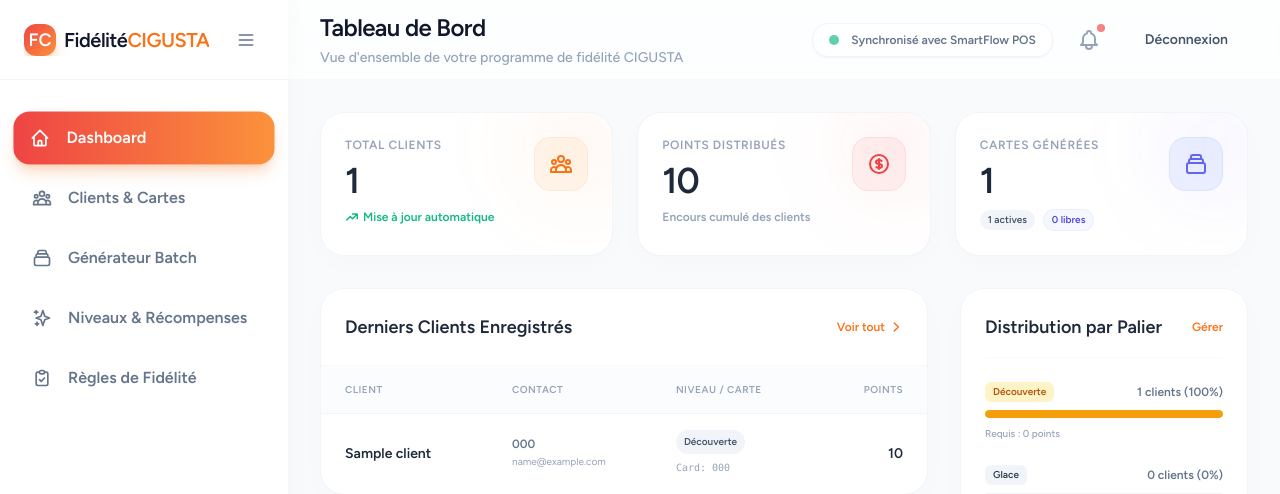
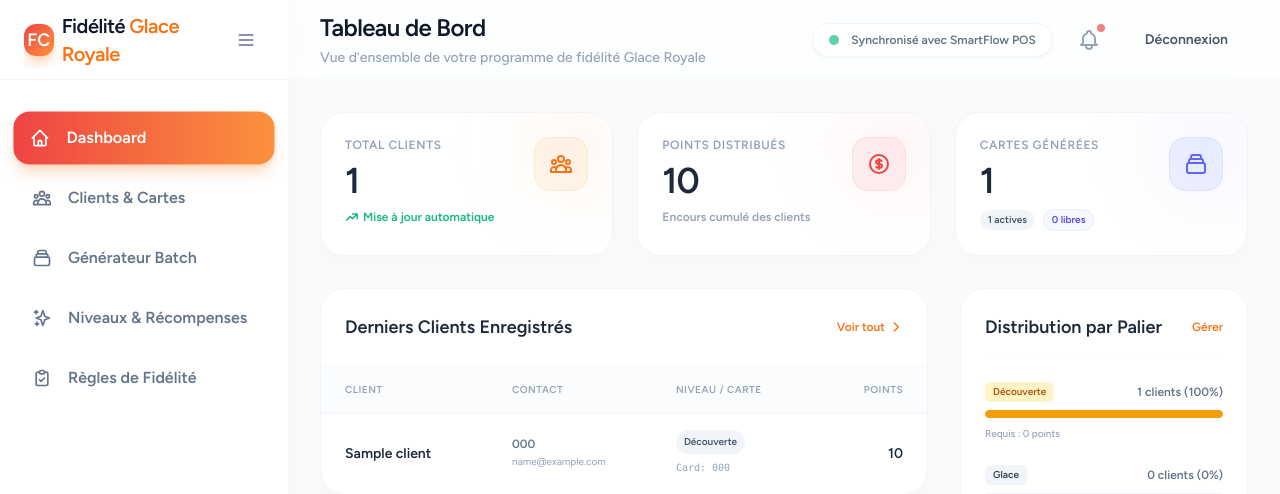
Before and after one commit to seo-ben/fideliteglaceroyale, a Laravel app: page /dashboard in a window 1280 px wide. Shown: the top 494 px of the page. Run offline with Laravel 12, Linux system fonts and the light colour scheme; a user stored in the database is signed in; data comes from the database, SQL or seed files in the repository; tables that the repository leaves empty hold one stand-in row (values such as "Sample post"); style sheets or scripts are compiled from the project's sources; some libraries are stand-ins or nearby versions.

Commit message:
feat: Glace Royale logo and branding + auto-build assets on deploy

```diff
--- a/resources/js/Layouts/AuthenticatedLayout.jsx
+++ b/resources/js/Layouts/AuthenticatedLayout.jsx
@@ -21,7 +21,7 @@ export default function AuthenticatedLayout({ header, children }) {
                     {sidebarOpen && (
                         <Link href="/" className="flex items-center gap-2 overflow-hidden">
                             <div className="w-8 h-8 rounded-xl bg-gradient-to-br from-red-500 to-orange-400 flex items-center justify-center text-white font-bold text-lg shadow-lg shadow-orange-500/30">FC</div>
-                            <span className="text-xl font-black tracking-tight text-slate-900">Fidélité<span className="text-orange-500">CIGUSTA</span></span>
+                            <span className="text-xl font-black tracking-tight text-slate-900">Fidélité<span className="text-orange-500"> Glace Royale</span></span>
                         </Link>
                     )}
                     <button onClick={() => setSidebarOpen(!sidebarOpen)} className="p-2 rounded-lg hover:bg-slate-100 text-slate-500 transition-colors">
--- a/resources/js/Pages/Dashboard.jsx
+++ b/resources/js/Pages/Dashboard.jsx
@@ -11,7 +11,7 @@ export default function Dashboard({ stats, recent_transactions, level_breakdown,
                             Tableau de Bord
                         </h2>
                         <p className="text-sm text-slate-400 font-medium mt-1">
-                            Vue d'ensemble de votre programme de fidélité CIGUSTA
+                            Vue d'ensemble de votre programme de fidélité Glace Royale
                         </p>
                     </div>
                     <div className="flex items-center gap-3 bg-white px-4 py-2 rounded-2xl border border-slate-100 shadow-sm text-xs font-semibold text-slate-500">
--- a/resources/views/errors/403.blade.php
+++ b/resources/views/errors/403.blade.php
@@ -3,7 +3,7 @@
 <head>
     <meta charset="utf-8">
     <meta name="viewport" content="width=device-width, initial-scale=1">
-    <title>Accès Refusé | {{ config('app.name', 'Fidélité CIGUSTA') }}</title>
+    <title>Accès Refusé | {{ config('app.name', 'Fidélité Glace Royale') }}</title>
     <!-- Tailwind CSS CDN -->
     <script src="https://cdn.tailwindcss.com"></script>
     <link rel="preconnect" href="https://fonts.googleapis.com">
--- a/resources/views/errors/404.blade.php
+++ b/resources/views/errors/404.blade.php
@@ -3,7 +3,7 @@
 <head>
     <meta charset="utf-8">
     <meta name="viewport" content="width=device-width, initial-scale=1">
-    <title>Page Non Trouvée | {{ config('app.name', 'Fidélité CIGUSTA') }}</title>
+    <title>Page Non Trouvée | {{ config('app.name', 'Fidélité Glace Royale') }}</title>
     <!-- Tailwind CSS CDN -->
     <script src="https://cdn.tailwindcss.com"></script>
     <link rel="preconnect" href="https://fonts.googleapis.com">
--- a/resources/views/errors/419.blade.php
+++ b/resources/views/errors/419.blade.php
@@ -3,7 +3,7 @@
 <head>
     <meta charset="utf-8">
     <meta name="viewport" content="width=device-width, initial-scale=1">
-    <title>Session Expirée | {{ config('app.name', 'Fidélité CIGUSTA') }}</title>
+    <title>Session Expirée | {{ config('app.name', 'Fidélité Glace Royale') }}</title>
     <!-- Tailwind CSS CDN -->
     <script src="https://cdn.tailwindcss.com"></script>
     <link rel="preconnect" href="https://fonts.googleapis.com">
--- a/resources/views/errors/500.blade.php
+++ b/resources/views/errors/500.blade.php
@@ -3,7 +3,7 @@
 <head>
     <meta charset="utf-8">
     <meta name="viewport" content="width=device-width, initial-scale=1">
-    <title>Erreur Interne | {{ config('app.name', 'Fidélité CIGUSTA') }}</title>
+    <title>Erreur Interne | {{ config('app.name', 'Fidélité Glace Royale') }}</title>
     <!-- Tailwind CSS CDN -->
     <script src="https://cdn.tailwindcss.com"></script>
     <link rel="preconnect" href="https://fonts.googleapis.com">
```
Also changed, not shown: .github/workflows/deploy.yml, public/assets/images/logoci.png.
